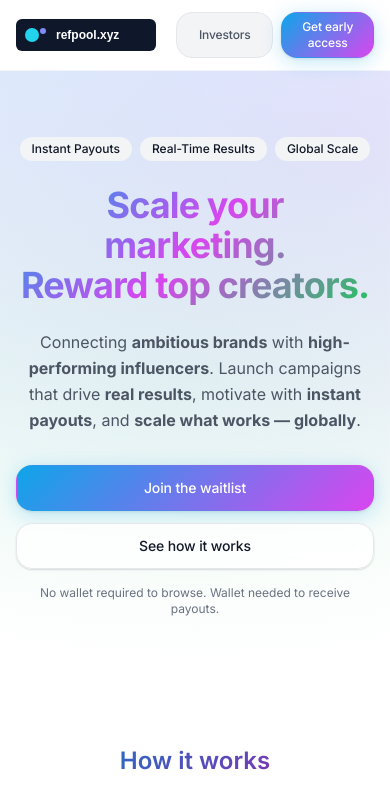
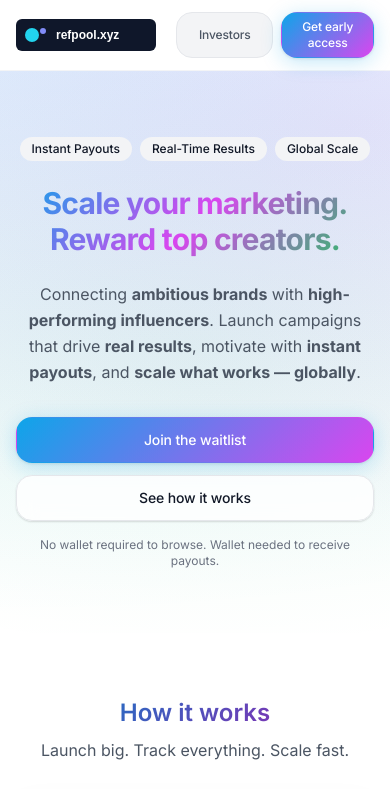
Before and after one commit to mihailistov/refpool-landing, a Next.js app: page / in a window 390 px wide. Shown: the top 789 px of the page. Built offline with nearby package versions, Linux system fonts and the light colour scheme.

Commit message:
hero fixes

```diff
--- a/components/Hero.tsx
+++ b/components/Hero.tsx
@@ -7,7 +7,7 @@ export default function Hero() {
           <span className="badge bg-gray-100 text-gray-900 border-black">Real-Time Results</span>
           <span className="badge bg-gray-100 text-gray-900 border-black">Global Scale</span>
         </div>
-        <h1 className="h1 mb-6">Scale your marketing.<br/>Reward top creators.</h1>
+        <h1 className="text-3xl sm:text-4xl md:text-6xl font-bold tracking-tight mb-6 text-gradient">Scale your marketing.<br/>Reward top creators.</h1>
         <p className="p max-w-2xl mx-auto">
           Connecting <b>ambitious brands</b> with <b>high-performing influencers</b>. Launch campaigns that drive <b>real results</b>,
           motivate with <b>instant payouts</b>, and <b>scale what works — globally</b>.
```
